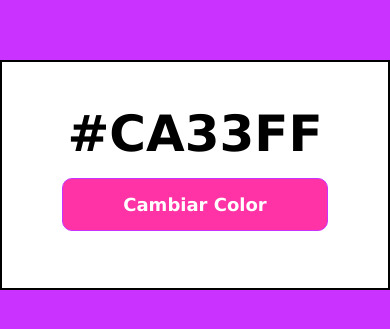
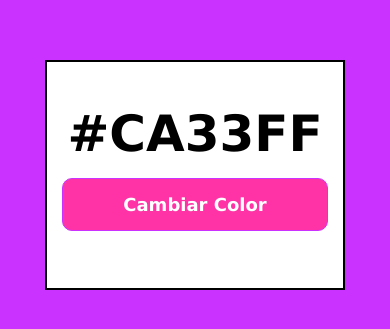
Before and after one commit to castrogladis/Color-Aleatorio, a plain HTML site: page index.html in a window 390 px wide. Shown: the part 247-576 px from the top of the page. Drawn offline with Linux system fonts and the light colour scheme.

Commit message:
agregando  @media

```diff
--- a/style.css
+++ b/style.css
@@ -46,3 +46,9 @@ button {
 button:hover {
     background-color: #CA33FF;
 }
+
+@media  (max-width: 400px) {
+    #contenedor {
+      width: 300px;
+  }
+  }
```
Also changed, not shown: app.js (+0 -54 lines).
